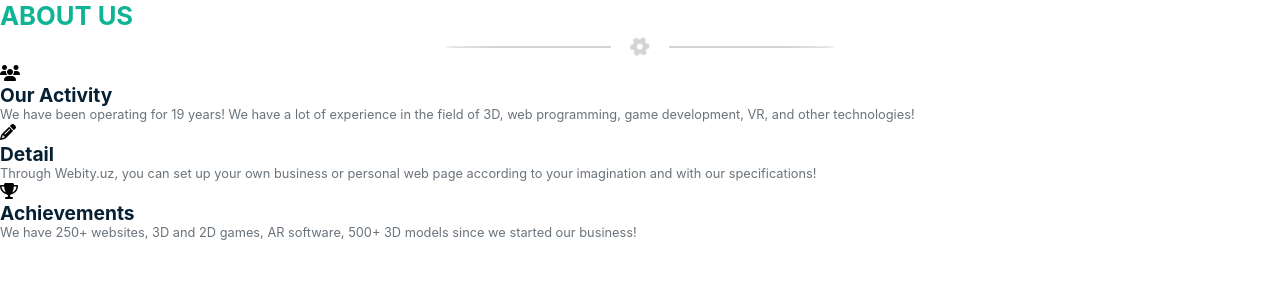
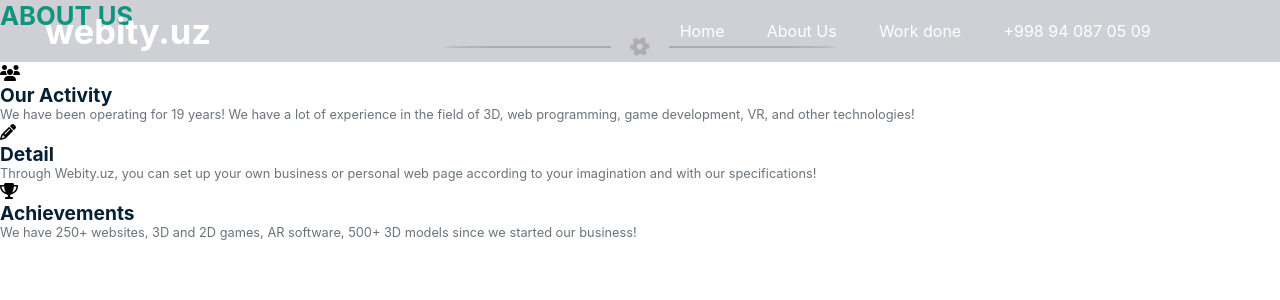
Before and after one commit to SoloCodeTeam/webity, a React (Create React App) app: page / in a window 1280 px wide. Shown: the top 300 px of the page. Built offline with nearby package versions, Linux system fonts and the light colour scheme.

Commit message:
remastered

```diff
--- /dev/null
+++ b/src/components/NavbarComp/index.jsx
@@ -0,0 +1,17 @@
+import './style.css'
+import { useTranslation } from "react-i18next";
+
+export function NavbarComp() {
+    const { t, i18n } = useTranslation();
+    return(
+        <div className="NavbarComp">
+            <h1>webity.uz</h1>
+            <ul>
+                <li><a href=''>{t("navbar.0")}</a></li>
+                <li><a href=''>{t("navbar.1")}</a></li>
+                <li><a href=''>{t("navbar.2")}</a></li>
+                <li><a href="tel:+998940870509">+998 94 087 05 09</a></li>
+            </ul>
+        </div>
+    )
+ }
--- /dev/null
+++ b/src/components/NavbarComp/style.css
@@ -0,0 +1,32 @@
+.NavbarComp{
+    z-index: 2;
+    position: fixed;
+    width: 100%;
+    display: flex;
+    align-items: center;
+    justify-content: center;
+    background-color: rgba(16, 22, 54, 0.2);
+    /* padding: 1.2%; */
+}
+.NavbarComp h1{
+    font-size: 2.7vw;
+    color: var(--white);
+}
+.NavbarComp ul{
+    width: 50%;
+    display: flex;
+    align-items: center;
+    justify-content: center;
+    margin-left: 30%;
+}
+.NavbarComp ul li{
+    cursor: pointer;
+    padding: 3.3%;
+}
+.NavbarComp ul li:hover{
+
+}
+.NavbarComp ul li a{
+    font-size: 1.25vw;
+    color: var(--white);
+}
--- a/src/pages/HomePage/index.jsx
+++ b/src/pages/HomePage/index.jsx
@@ -1,9 +1,10 @@
+import { NavbarComp } from "../../components/NavbarComp";
 import { AboutComp } from "../../components/AboutComp";
-
 
 export function HomePage() {
    return(
        <div className="HomePage">
+        <NavbarComp/>
         <AboutComp/>
        </div>
    )
```
